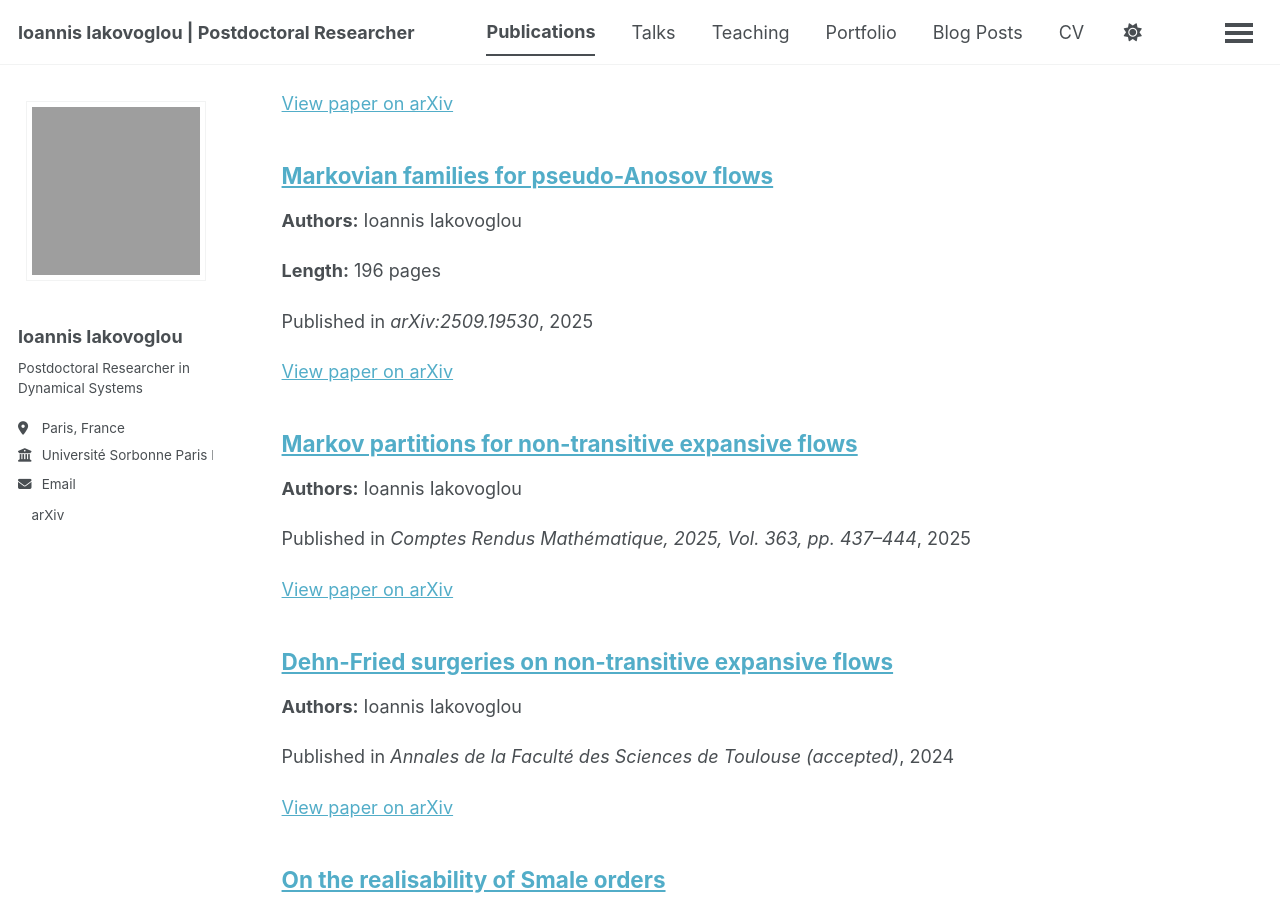
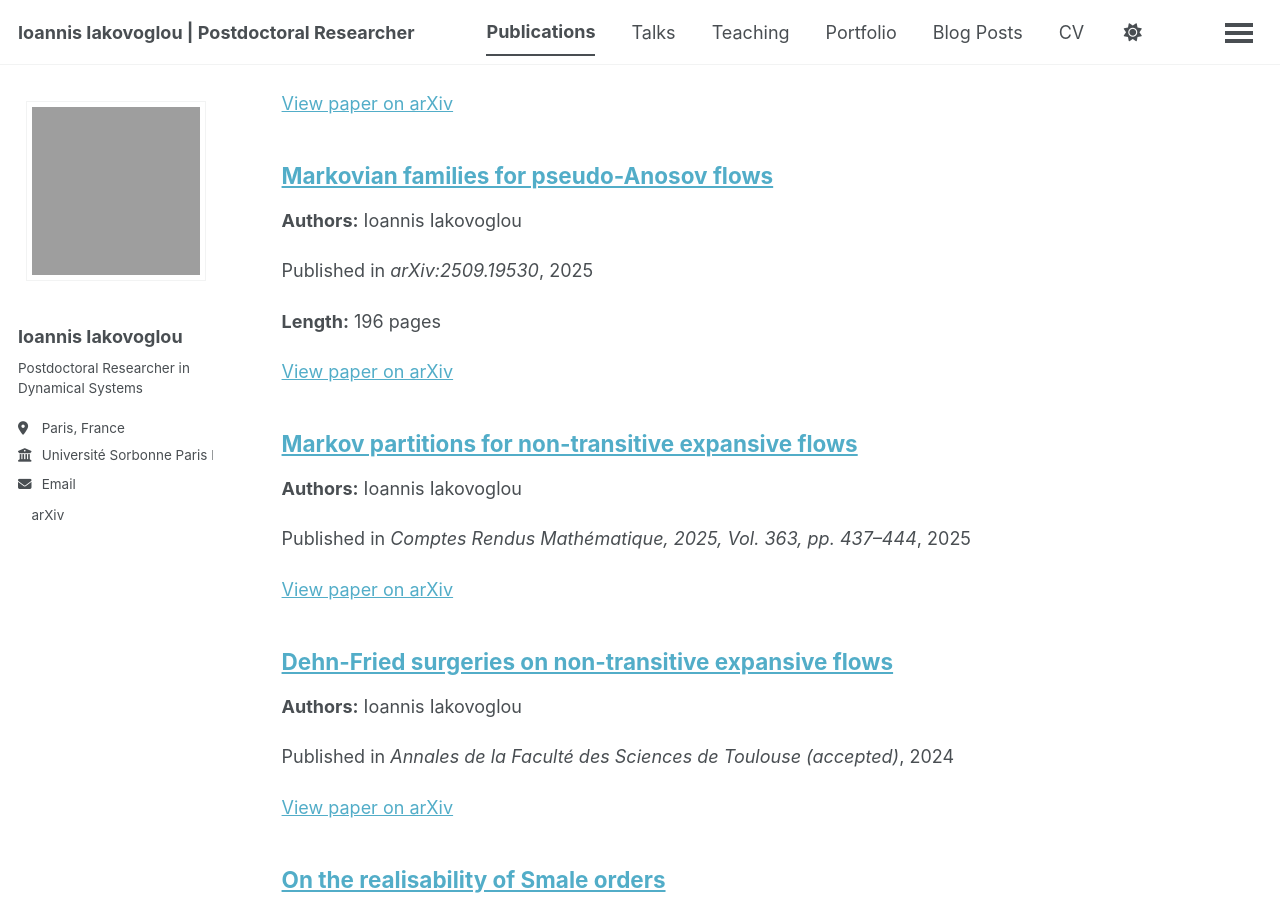
Before and after one commit to ioannisiakovoglou/ioannisiakovoglou.github.io, a Jekyll site: the page built from _pages/publications.html, in a window 1280 px wide and 900 px high, scrolled down 321 px. Built offline with Jekyll 4.4.1, drawn with Linux system fonts in a browser that asks for light colours; a script bundle is joined from its source files by our own code; a style sheet for code colours, icons or effects is not loaded.

Commit message:
Update archive-single.html

```diff
--- a/_includes/archive-single.html
+++ b/_includes/archive-single.html
@@ -44,9 +44,7 @@
       {% if post.read_time %}
         <p class="page__meta"><i class="fa fa-clock" aria-hidden="true"></i> {% include read-time.html %}</p>
       {% endif %}
-    {% if post.pages %}
-  <p><strong>Length:</strong> {{ post.pages }}</p>
-{% endif %}
+
 
         {% if post.collection == 'teaching' %}
           <p> {{ post.type }}, <i>{{ post.venue }}</i>, {{ post.date | default: "1900-01-01" | date: "%Y" }} </p>
@@ -54,6 +52,10 @@
           <p>Published in <i>{{ post.venue }}</i>, {{ post.date | default: "1900-01-01" | date: "%Y" }} </p>
         {% elsif post.date %}
          <p class="page__date"><strong><i class="fa fa-fw fa-calendar" aria-hidden="true"></i> {{ site.data.ui-text[site.locale].date_label | default: "Published:" }}</strong> <time datetime="{{ post.date | default: "1900-01-01" | date_to_xmlschema }}">{{ post.date | default: "1900-01-01" | date: "%B %d, %Y" }}</time></p>
+        {% endif %}
+
+       {% if post.pages %}
+          <p><strong>Length:</strong> {{ post.pages }}</p>
         {% endif %}
 
     {% if post.excerpt and site.read_more != 'enabled' %}
```
